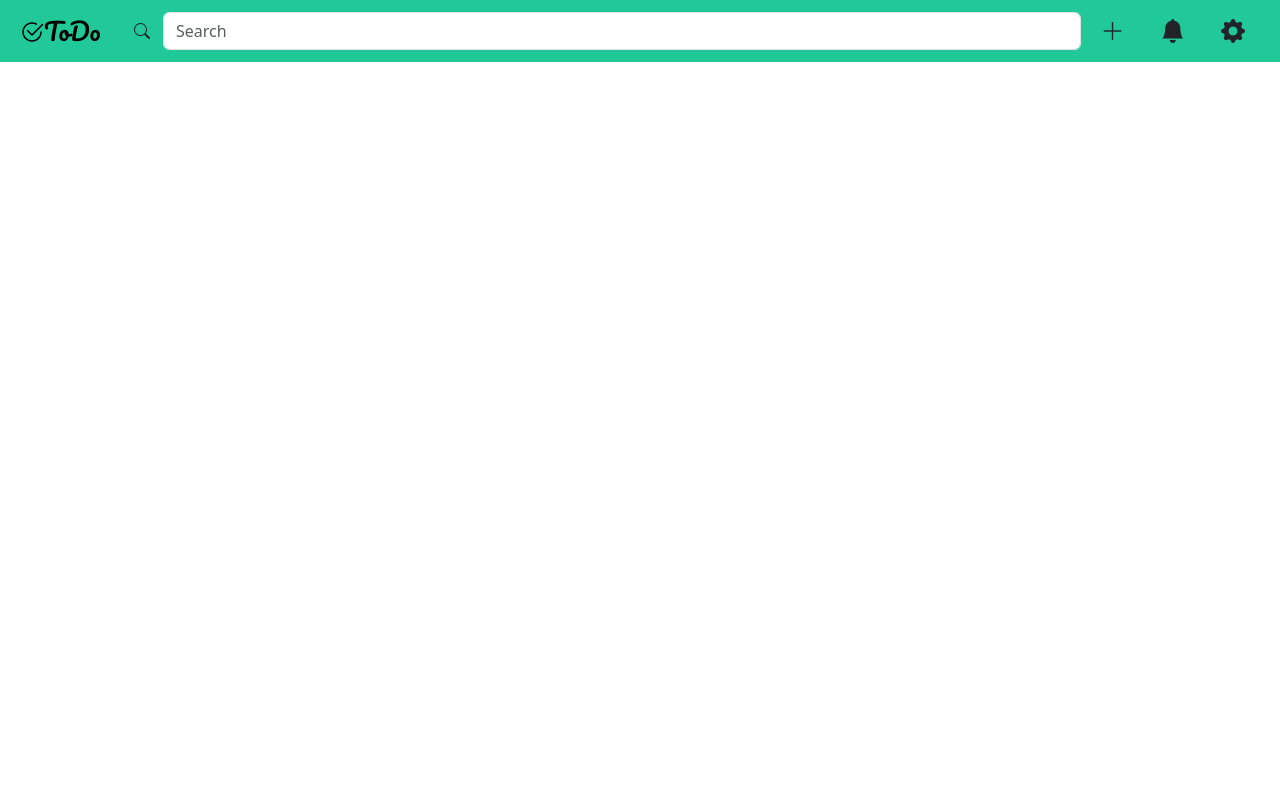
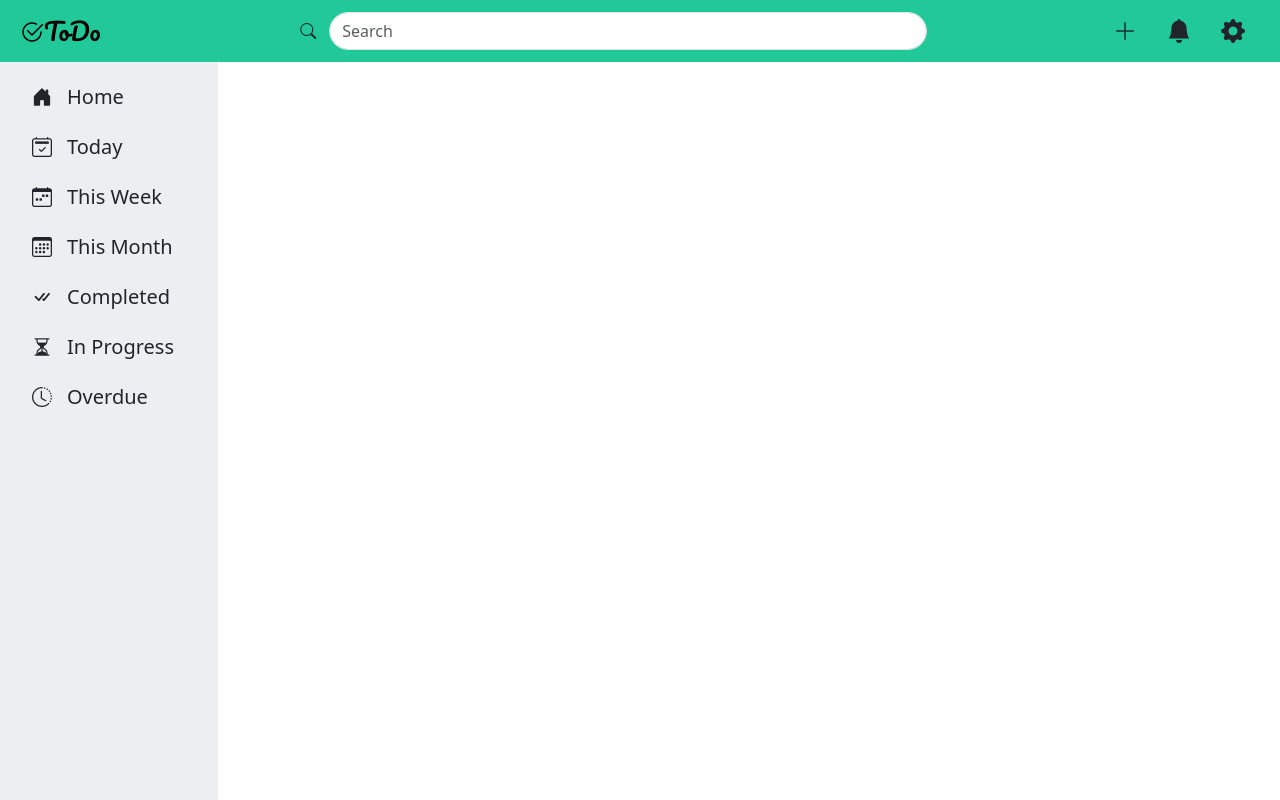
Before and after one commit to trihuang/todo-list, a website built with webpack: page dist/index.html in a window 1280 px wide. Built offline with nearby package versions, Linux system fonts and the light colour scheme.

Commit message:
Done with basic styling of the sidebar

```diff
--- a/src/css/style.css
+++ b/src/css/style.css
@@ -1,3 +1,12 @@
+body {
+    height: 100vh;
+    width: 100vw;
+}
+
+.navbar {
+    height: 62px;
+}
+
 .navbar-custom {
     background-color: #20c997;
 }
@@ -20,3 +29,37 @@
     margin: 0 15px;
     cursor: pointer;
 }
+
+.content-container {
+    height: calc(100% - 62px);
+    width: 100%;
+}
+
+.sidebar,
+.content {
+    height: 100%;
+}
+
+.content {
+    width: 83%;
+    overflow: auto;
+}
+
+.sidebar {
+    width: 17%;
+    background-color: #ECEFF1;
+}
+
+.sidebar ul {
+    margin-top: 20px;
+    list-style: none;
+}
+
+.sidebar ul li {
+    cursor: pointer;
+    font-size: 1.25rem;
+}
+
+.sidebar ul li span {
+    margin-left: 15px;
+}
```
Also changed, not shown: dist/index.html.
